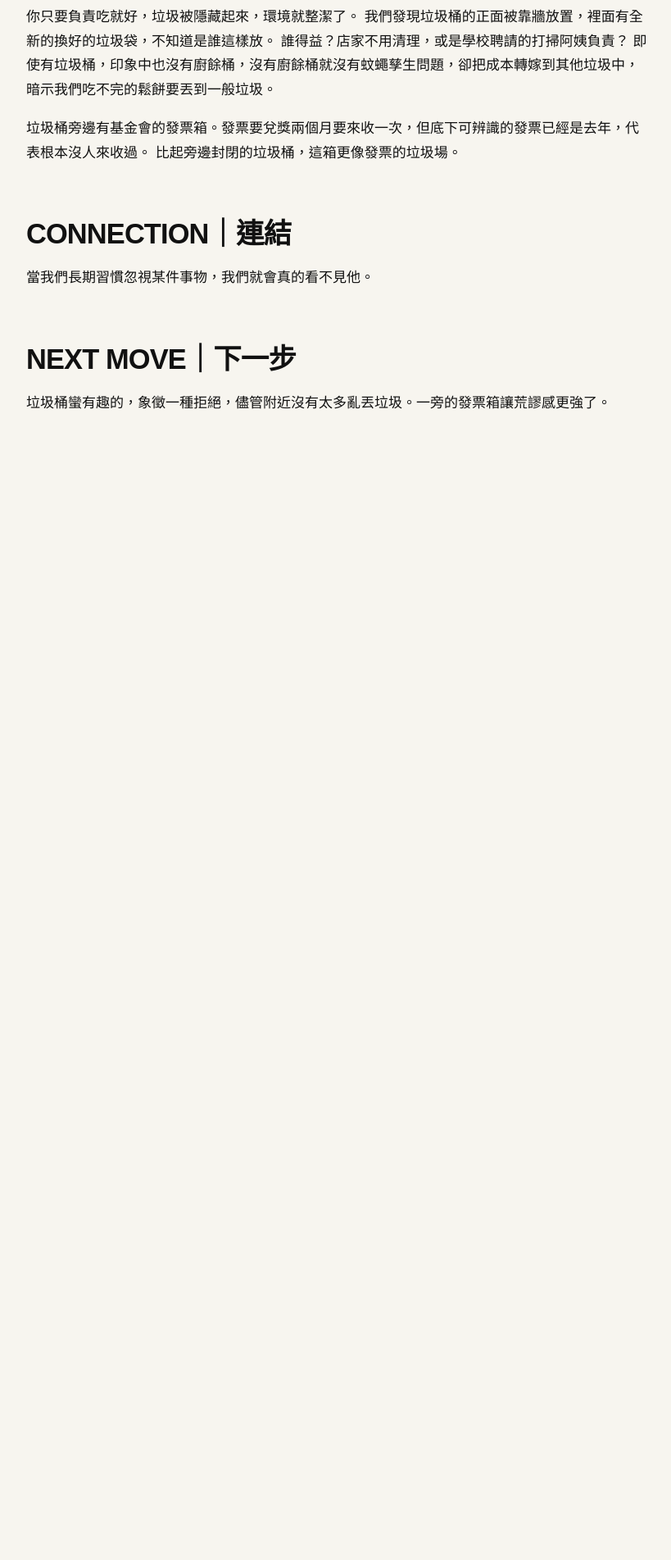
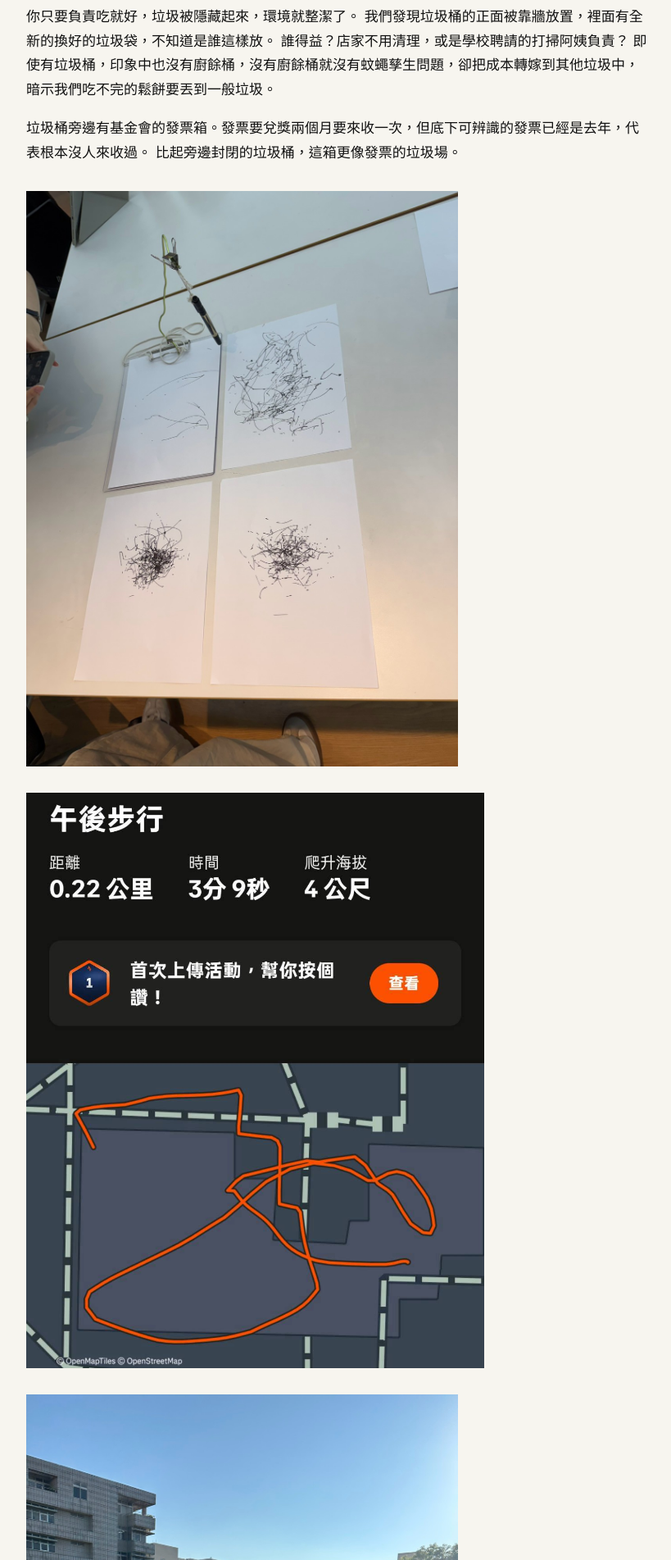
Before and after one commit to middlecm/fieldworkarchive, a Jekyll site: the page built from weeks/week-04.md, in a window 1280 px wide. Shown: the part 763-2666 px from the top of the page at 82% size, without its empty margins (48-867 px from the left). Built offline with Jekyll 4.4.1, drawn with Linux system fonts in a browser that asks for light colours; before the commit the page ends 1377 px from its top, so only the background shows below that.

Commit message:
Add images to week-04.md
Added images to enhance the content of week-04.

```diff
--- a/weeks/week-04.md
+++ b/weeks/week-04.md
@@ -24,6 +24,9 @@ permalink: /weeks/week-04/
 
 垃圾桶旁邊有基金會的發票箱。發票要兌獎兩個月要來收一次，但底下可辨識的發票已經是去年，代表根本沒人來收過。
 比起旁邊封閉的垃圾桶，這箱更像發票的垃圾場。
+![共同繪製的教室導航地圖]({{ '/assets/images/LINE_ALBUM_2026922_260922_1.jpg' | relative_url }})
+![共同繪製的教室導航地圖]({{ '/assets/images/LINE_ALBUM_2026922_260922_2.jpg' | relative_url }})
+![共同繪製的教室導航地圖]({{ '/assets/images/LINE_ALBUM_2026922_260922_3.jpg' | relative_url }})
 
 ## CONNECTION｜連結
 
```
